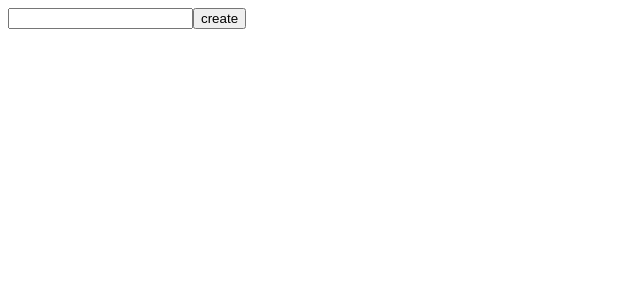
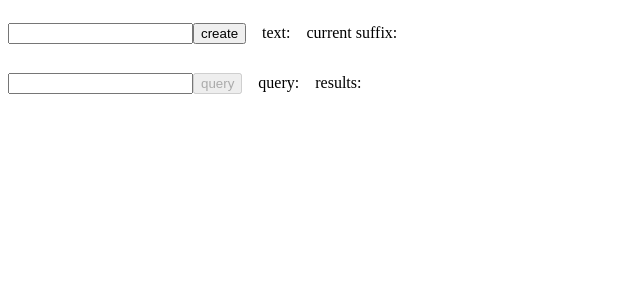
Before and after one commit to neet-007/Data-Structures-To-React-Apps, a React (Vite) app in the folder SuffixTree/: page / in a window 1280 px wide. Shown: the top 300 px of the page, without its empty margins (0-640 px from the left). Built offline with nearby package versions, Linux system fonts and the light colour scheme.

Commit message:
added the layout and start for the quering functionality

```diff
--- a/SuffixTree/src/App.tsx
+++ b/SuffixTree/src/App.tsx
@@ -7,15 +7,24 @@ import { useTreeContext } from './TreeContext'
 import NodeTest from './NodeTest';
 
 function App() {
-  const {text, suffixTree, command, setText, setCommand} = useTreeContext();
+  const {text, suffixTree, command, suffix, query, setText, setCommand, setQuery} = useTreeContext();
   const InputRef = useRef<HTMLInputElement>(null);
+  const queryRef = useRef<HTMLInputElement>(null);
 
-  function handleClick(){
+  function handleClickInput(){
     if (!InputRef.current){
       return
     };
     setText(InputRef.current.value);
     setCommand(1);
+  };
+
+  function handleClickQuery(){
+    if (!queryRef.current){
+      return
+    };
+    setQuery(queryRef.current.value);
+    setCommand(5);
   };
 
   console.log(suffixTree);
@@ -29,9 +38,21 @@ function App() {
         <LcpArray/>
       }
 
-        <div>
-          <input type="text" ref={InputRef}/>
-          <button onClick={handleClick}>create</button>
+        <div style={{display:'flex', alignItems:'center', gap:'1rem'}}>
+          <div>
+            <input type="text" ref={InputRef}/>
+            <button disabled={command > 0} onClick={handleClickInput}>create</button>
+          </div>
+            <p>text: {text}</p>
+            <p>current suffix: {text.slice(suffix, text.length)}</p>
+        </div>
+        <div style={{display:'flex', alignItems:'center', gap:'1rem'}}>
+          <div>
+            <input type="text" ref={queryRef}/>
+            <button disabled={command <= 3} onClick={handleClickQuery}>query</button>
+          </div>
+            <p>query: {query}</p>
+            <p>results: {text.slice(suffix, text.length)}</p>
         </div>
       <div style={{height:'100%', width:'100%', display:'flex', flexDirection:'column', alignItems:'center'}}>
         {command > 2 &&
--- a/SuffixTree/src/LcpArray.tsx
+++ b/SuffixTree/src/LcpArray.tsx
@@ -6,7 +6,7 @@ interface LcpArrayProps extends ComponentProps<'div'>{
 };
 
 const LcpArray:React.FC<LcpArrayProps> = ({...props}) => {
-    const {text, suffixArray, setLcpArray, setCommand} = useTreeContext()
+    const {text, suffixArray, setLcpArray, setCommand, setSuffix:setSuffix_} = useTreeContext()
     const [order, setOrder] = useState<number[]>(suffixArray);
     const [lcpArrayBefore, setLcpArrayBefore] = useState<number[]>([]);
     const [lcp, setLcp] = useState<number>(0);
@@ -30,6 +30,7 @@ const LcpArray:React.FC<LcpArrayProps> = ({...props}) => {
         if (currIndex >= text.length){
             setLcpArray(lcpArrayBefore);
             setCommand(3);
+            setSuffix_(suffixArray[0]);
             return;
         };
 
--- a/SuffixTree/src/TreeContext.tsx
+++ b/SuffixTree/src/TreeContext.tsx
@@ -7,13 +7,17 @@ type TreeContextType = {
     suffixArray:number[];
     lcpArray:number[];
     suffixTree:NodeType[];
-    command:0 | 1 | 2 | 3 | 4;
+    suffix:number;
+    command:0 | 1 | 2 | 3 | 4 | 5;
+    query:string;
     setSuffixArray: React.Dispatch<React.SetStateAction<number[]>>;
     setLcpArray: React.Dispatch<React.SetStateAction<number[]>>;
     setSuffixTree: React.Dispatch<React.SetStateAction<NodeType[]>>;
     ALPHABET:string[];
     setALPHABET: React.Dispatch<React.SetStateAction<string[]>>;
-    setCommand:React.Dispatch<React.SetStateAction<0 | 1 | 2 | 3 | 4>>;
+    setCommand:React.Dispatch<React.SetStateAction<0 | 1 | 2 | 3 | 4 | 5>>;
+    setSuffix:React.Dispatch<React.SetStateAction<number>>;
+    setQuery:React.Dispatch<React.SetStateAction<string>>;
 };
 
 const INITIAL_STATE = {
@@ -22,6 +26,8 @@ const INITIAL_STATE = {
     suffixArray:[],
     lcpArray:[],
     suffixTree:[],
+    suffix:0,
+    query:'',
     setSuffixArray:() => {},
     setLcpArray:() => {},
     setSuffixTree:() => {},
@@ -29,6 +35,8 @@ const INITIAL_STATE = {
     setALPHABET:() => {},
     command:0,
     setCommand:() => {},
+    setSuffix:() => {},
+    setQuery:() => {},
 } as TreeContextType;
 
 const TreeContext = createContext<TreeContextType>(INITIAL_STATE);
@@ -38,14 +46,16 @@ export const TreeContextProvider:React.FC<ComponentProps<'div'>> = ({children})
         '$', 'a', 'b', 'c', 'd', 'e', 'f', 'g', 'h', 'i', 'j', 'k', 'l', 'm',
         'n', 'o', 'p', 'q', 'r', 's', 't', 'u', 'v', 'w', 'x', 'y', 'z'
     ]);
-    const [text, setText] = useState<string>('acacbacbacc');
+    const [text, setText] = useState<string>('');
     const [suffixArray, setSuffixArray] = useState<number[]>([]);
     const [lcpArray, setLcpArray] = useState<number[]>([]);
     const [suffixTree, setSuffixTree] = useState<NodeType[]>([{parent:-1, stringDepth:0, edgeStart:-1, edgeEnd:-1, children:Array(ALPHABET.length).fill(-1), charClassName:'', nodeClassName:''}]);
+    const [suffix, setSuffix] = useState<number>(0);
     const [i, setI] = useState<number>(0);
     const [currIndex, setCurrIndex] = useState<number>(0);
     const [lcpPrev, setLcpPrev] = useState<number>(0);
-    const [command, setCommand] = useState<0 | 1 | 2 | 3 | 4>(0);
+    const [command, setCommand] = useState<0 | 1 | 2 | 3 | 4 | 5>(0);
+    const [query, setQuery] = useState<string>('');
 
     useEffect(() => {
         if (command !== 3){
@@ -80,7 +90,6 @@ export const TreeContextProvider:React.FC<ComponentProps<'div'>> = ({children})
                 };
 
                 setSuffixTree(prev => {
-                    const suffix = suffixArray[i];
                     let currIndexCopy = currIndex;
 
                     while (prev[currIndexCopy].stringDepth > lcpPrev){
@@ -115,7 +124,10 @@ export const TreeContextProvider:React.FC<ComponentProps<'div'>> = ({children})
                         setLcpPrev(lcpArray[i]);
                     };
 
-                    setI(prev => prev + 1);
+                    setI(prev => {
+                        setSuffix(suffixArray[prev + 1]);
+                        return prev + 1;
+                    });
                     return [...prev]
                 });
 
@@ -128,17 +140,21 @@ export const TreeContextProvider:React.FC<ComponentProps<'div'>> = ({children})
 
     const VALUE = {
         text,
-        setText,
         suffixArray,
         lcpArray,
         suffixTree,
+        suffix,
+        query,
+        setText,
         setSuffixArray,
         setLcpArray,
         setSuffixTree,
         ALPHABET,
         setALPHABET,
         command,
-        setCommand
+        setCommand,
+        setSuffix,
+        setQuery
     };
     return (
         <TreeContext.Provider value={VALUE}>
```
